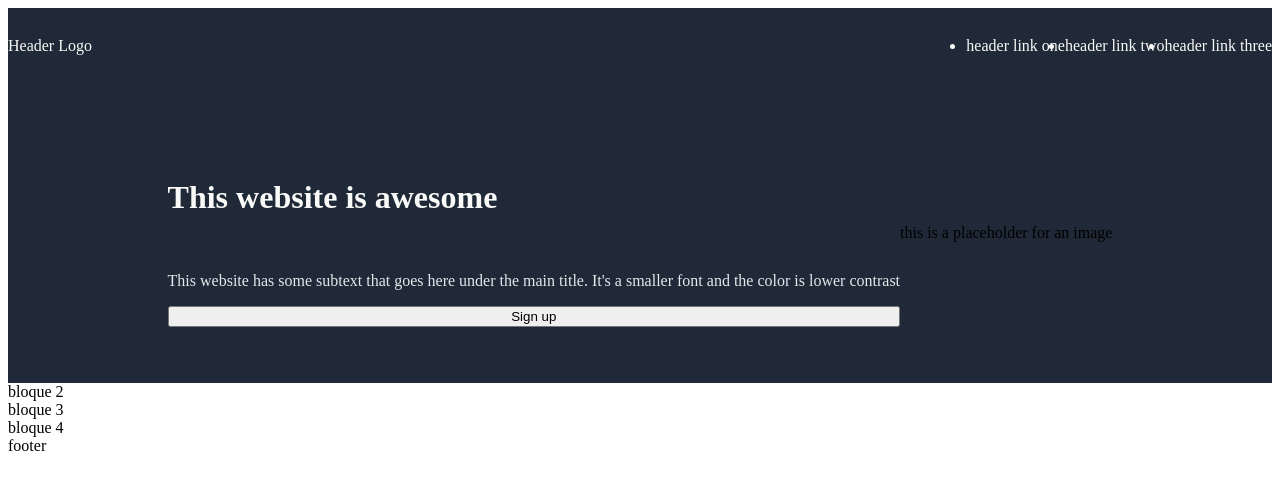
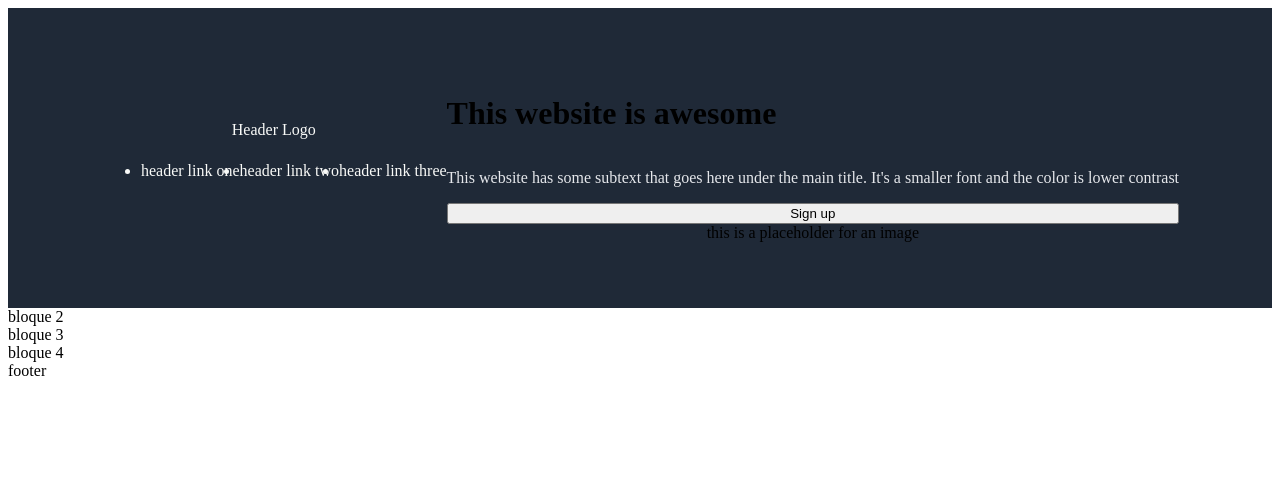
Before and after one commit to danderi/odin-landing-page, a plain HTML site: page index.html in a window 1280 px wide. Drawn offline with Linux system fonts and the light colour scheme.

Commit message:
Rearrange the web page in four main blocks

```diff
--- a/index.html
+++ b/index.html
@@ -8,7 +8,7 @@
     <title>Document</title>
 </head>
 <body>
-    <div class="container">
+    <div class="block1">
       <div class="header">Header Logo
           <ul>
             <li>header link one</li>
@@ -16,13 +16,12 @@
             <li>header link three</li>
           </ul>
       </div>
-        <div class="block1">
       <div>
-              <h1 class="header">This website is awesome</h1>
+          <h1>This website is awesome</h1>
           <p>This website has some subtext that goes here under the main title. It's a smaller font and the color is lower contrast</p>
           <button>Sign up</button>
+          <div class="placeholder">this is a placeholder for an image</div>
       </div>
-            <div class="placeholder">this is a placeholder for an image</div>
     </div>
     <div class="block2">bloque 2</div>
     <div class="block3">bloque 3</div>
```
Lines whose indentation alone changed are shown as unchanged.
